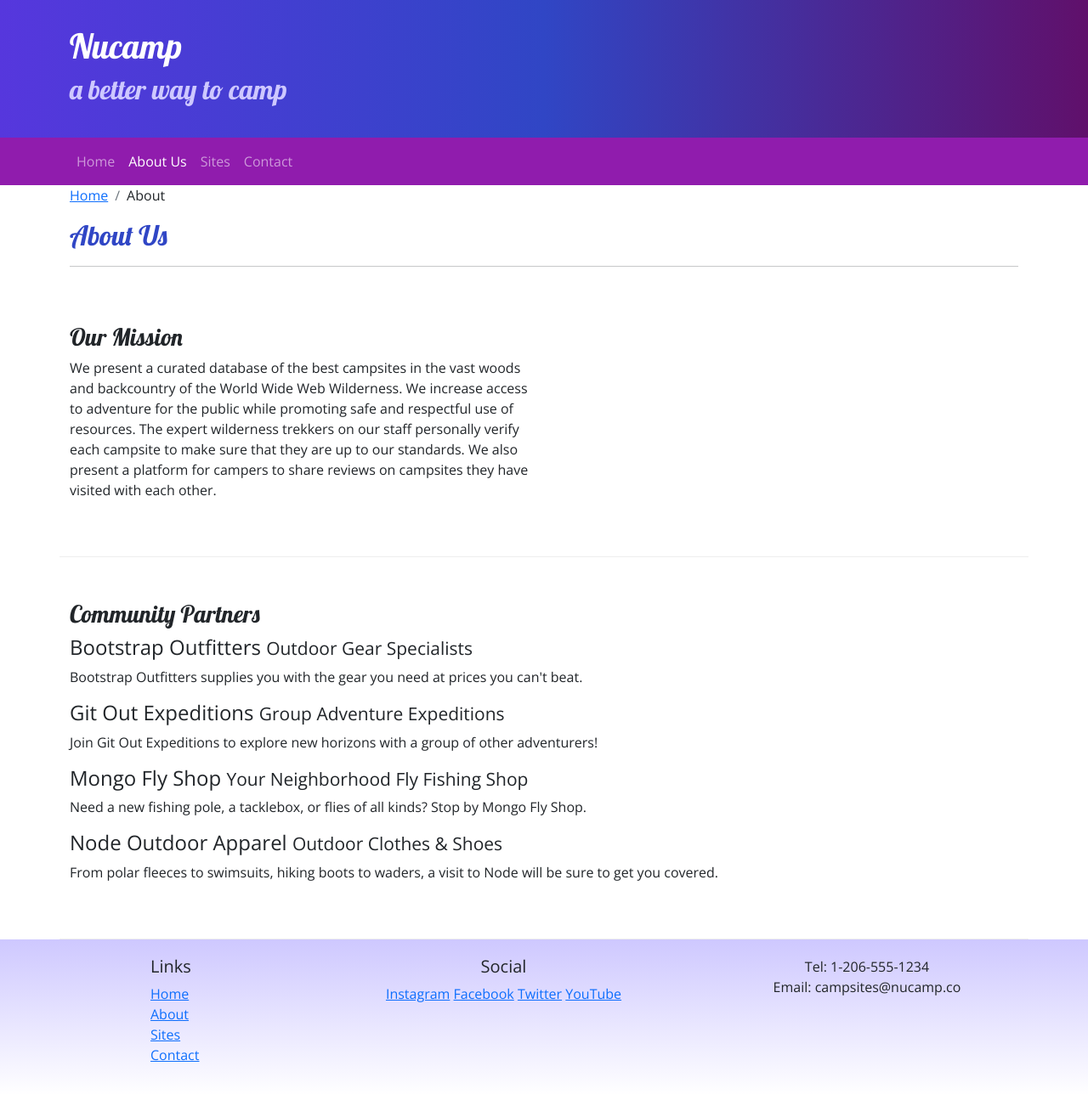
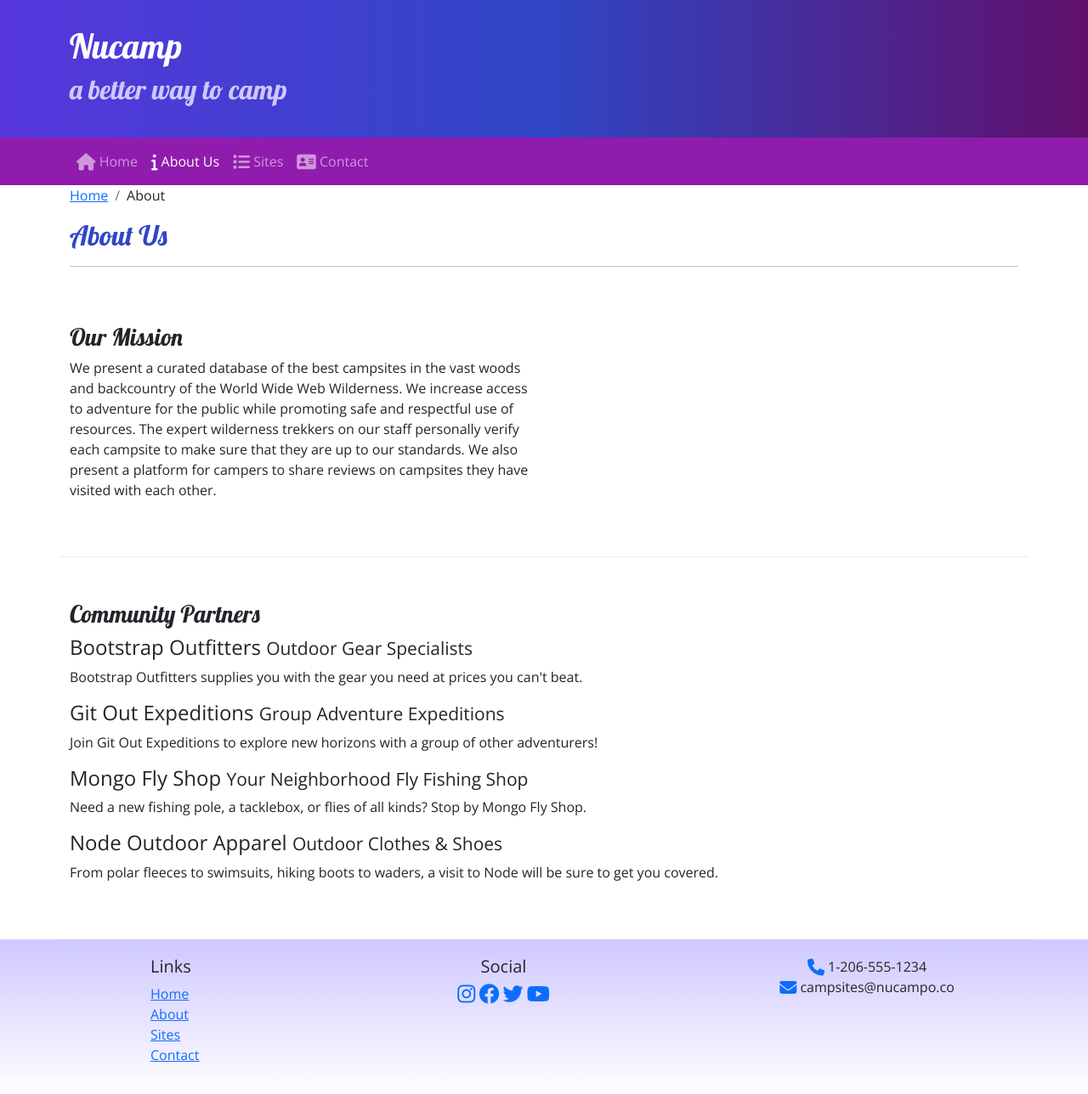
Before and after one commit to nmd46/nucampsite, a plain HTML site: page aboutus.html in a window 1280 px wide. Shown: the whole page at 85% size. Drawn offline with nearby package versions, Linux system fonts and the light colour scheme.

Commit message:
Icon Fonts

```diff
--- a/aboutus.html
+++ b/aboutus.html
@@ -6,6 +6,8 @@
     <meta charset="utf-8" />
     <meta name="viewport" content="width=device-width, initial-scale=1" />
     <link href="https://cdn.jsdelivr.net/npm/bootstrap@5.2.3/dist/css/bootstrap.min.css" rel="stylesheet" integrity="sha384-rbsA2VBKQhggwzxH7pPCaAqO46MgnOM80zW1RWuH61DGLwZJEdK2Kadq2F9CUG65" crossorigin="anonymous" />
+
+    <link rel="stylesheet" href="https://cdnjs.cloudflare.com/ajax/libs/font-awesome/6.2.1/css/all.min.css" integrity="sha512-MV7K8+y+gLIBoVD59lQIYicR65iaqukzvf/nwasF0nqhPay5w/9lJmVM2hMDcnK1OnMGCdVK+iQrJ7lzPJQd1w==" crossorigin="anonymous" referrerpolicy="no-referrer"/>
     <link rel="stylesheet" href="https://fonts.googleapis.com/css?family=Lobster|Open+Sans" />
     <link rel="stylesheet" href="css/styles.css" />
 
@@ -33,10 +35,10 @@
             </button>
             <div class="collapse navbar-collapse" id="nucampNavbar">
                 <ul class="navbar-nav">
-                    <li class="nav-item"><a class="nav-link" href="index.html">Home</a></li>
-                    <li class="nav-item"><a class="nav-link active" href="#">About Us</a></li>
-                    <li class="nav-item"><a class="nav-link" href="#">Sites</a></li>
-                    <li class="nav-item"><a class="nav-link" href="#">Contact</a></li>
+                    <li class="nav-item"><a class="nav-link" href="index.html"><i class="fa-solid fa-house fa-lg"></i> Home</a></li>
+                    <li class="nav-item"><a class="nav-link active" href="#"><i class="fa-solid fa-info fa-lg"></i> About Us</a></li>
+                    <li class="nav-item"><a class="nav-link" href="#"><i class="fa-solid fa-list fa-lg"></i> Sites</a></li>
+                    <li class="nav-item"><a class="nav-link" href="#"><i class="fa-solid fa-address-card fa-lg"></i> Contact</a></li>
                 </ul>
             </div>
         </div>
@@ -93,14 +95,15 @@
                 </div>
                 <div class="col-6 col-sm-5 text-center">
                     <h5>Social</h5>
-                    <a href="http://instagram.com/">Instagram</a>
-                    <a href="http://facebook.com/">Facebook</a>
-                    <a href="http://twitter.com/">Twitter</a>
-                    <a href="http://youtube.com/">YouTube</a>
+                    <a href="http://instagram.com"><i class="fa-brands fa-instagram fa-xl"></i></a>
+                    <a href="http://facebook.com"><i class="fa-brands fa-facebook fa-xl"></i></a>
+                    <a href="http://twitter.com"><i class="fa-brands fa-twitter fa-xl"></i></a>
+                    <a href="http://youtube.com"><i class="fa-brands fa-youtube fa-xl"></i></a>
                 </div>
-                <div class="col-sm-4 text-center">
-                    Tel: 1-206-555-1234<br />
-                    Email: campsites@nucamp.co
+
+                 <div class="col-sm-4 text-center">
+                    <i class="fa-solid fa-phone fa-lg text-primary"></i> 1-206-555-1234 <br />
+                    <i class="fa solid fa-envelope fa-lg text-primary"></i> campsites@nucampo.co
                 </div>
            </div>
         </div>
```
Also changed, not shown: index.html (+12 -11 lines).
